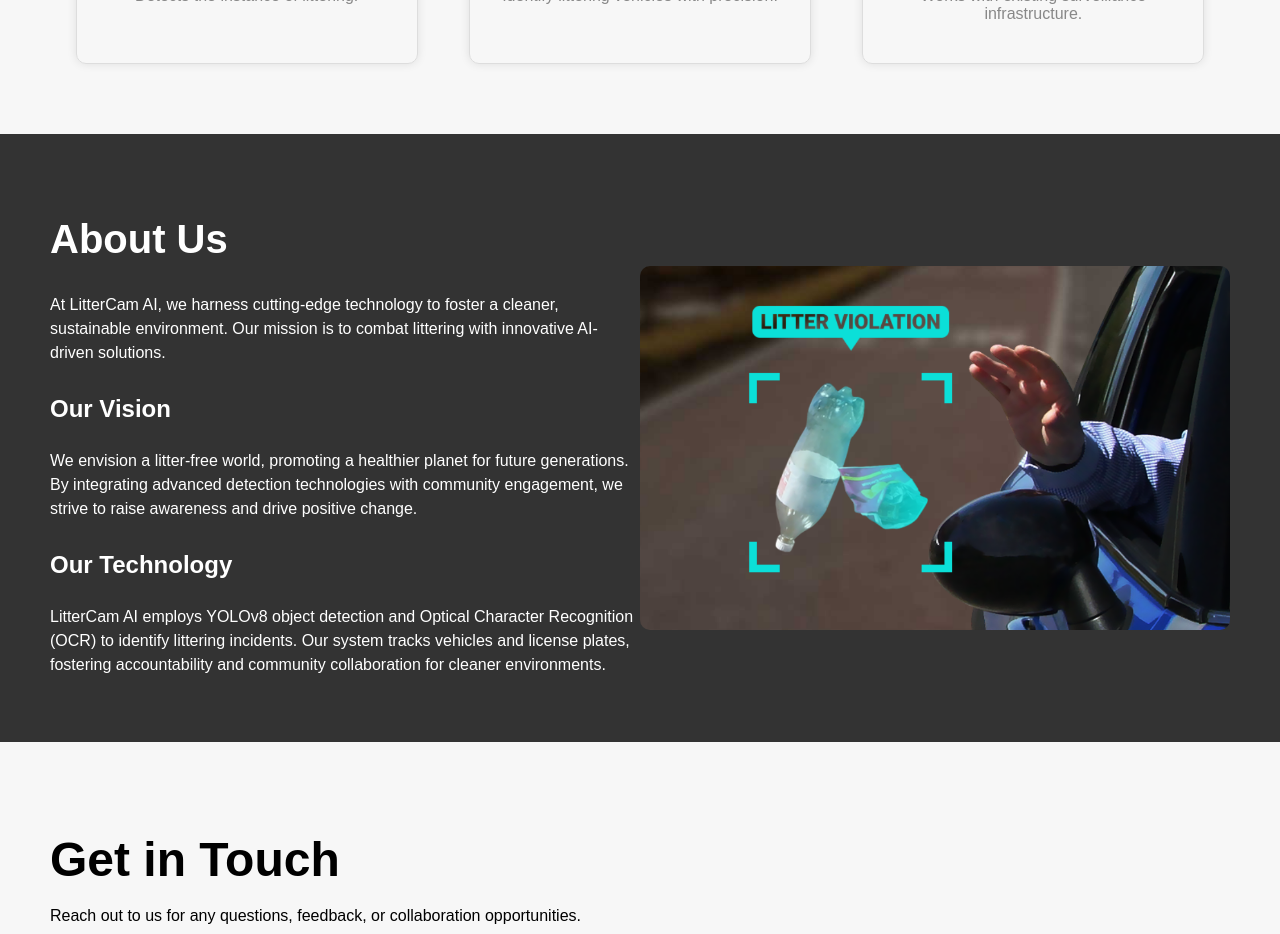
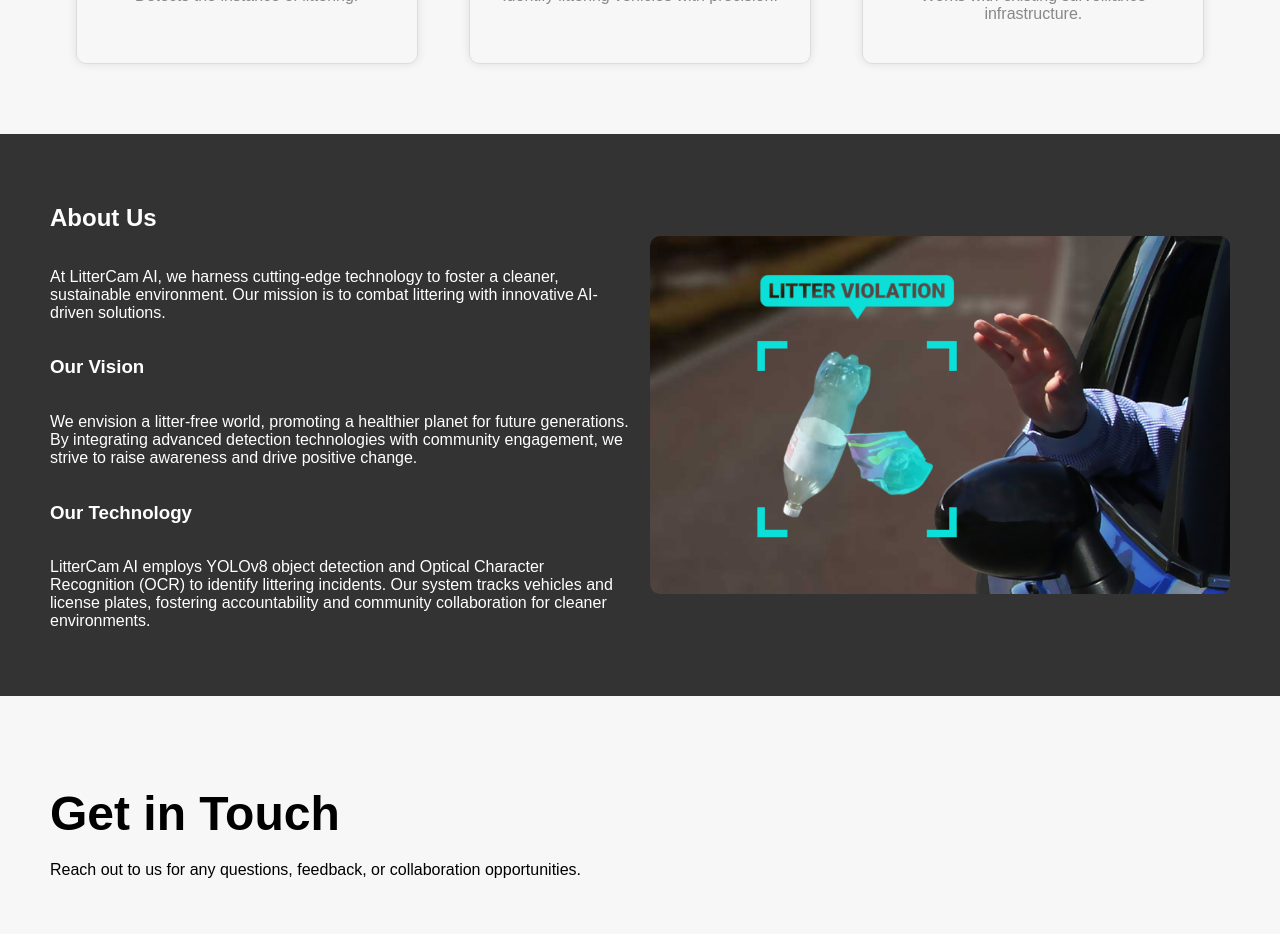
Before and after one commit to usman-29/LitterCam-AI, a React (Create React App) app: page / in a window 1280 px wide. Shown: the part 1280-2214 px from the top of the page. Built offline with nearby package versions, Linux system fonts and the light colour scheme; the HTML template or start-up script is replaced by a standard one.

Commit message:
about us updated

```diff
--- a/src/components/AboutUs/AboutUs.css
+++ b/src/components/AboutUs/AboutUs.css
@@ -1,12 +1,12 @@
 .about-us {
     display: flex;
     flex-wrap: wrap;
-    /* Allow wrapping for smaller screens */
     align-items: center;
     justify-content: space-between;
     padding: 50px;
-    /* Added padding for better spacing */
     background-color: #333;
+    gap: 20px;
+    /* Add gap to maintain space between left and right sides */
 }
 
 .left-side {
@@ -21,31 +21,6 @@
     font-family: 'Arial', sans-serif;
 }
 
-.left-side h2 {
-    font-size: 2.5rem;
-    /* Slightly smaller heading */
-    margin-bottom: 15px;
-    /* Reduced margin */
-}
-
-.left-side h3 {
-    font-size: 1.5rem;
-    /* Adjusted size for subheadings */
-    margin-top: 15px;
-    /* Added margin for spacing */
-    margin-bottom: 10px;
-    /* Added margin for spacing */
-}
-
-.left-side p {
-    font-size: 1rem;
-    /* Reduced paragraph font size */
-    line-height: 1.5;
-    /* Adjusted line height */
-    margin-bottom: 15px;
-    /* Reduced margin */
-}
-
 .right-side {
     width: 100%;
     /* Full width on small screens */
@@ -56,21 +31,21 @@
 
 .right-side img {
     max-width: 100%;
+    /* Limit image width to 80% of its parent */
     height: auto;
+    /* Maintain aspect ratio */
     border-radius: 10px;
-    margin-top: 20px;
-    /* Added margin for spacing */
 }
 
 /* Responsive adjustments */
 @media (min-width: 768px) {
     .left-side {
-        width: 50%;
-        /* Take half the width on larger screens */
+        width: calc(50% - 10px);
+        /* Take half the width minus half the gap */
     }
 
     .right-side {
-        width: 50%;
-        /* Take half the width on larger screens */
+        width: calc(50% - 10px);
+        /* Take half the width minus half the gap */
     }
 }
```
